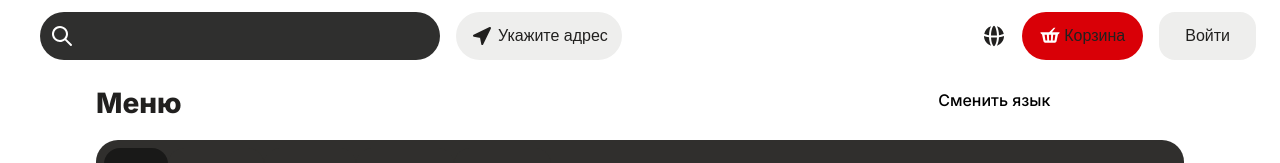
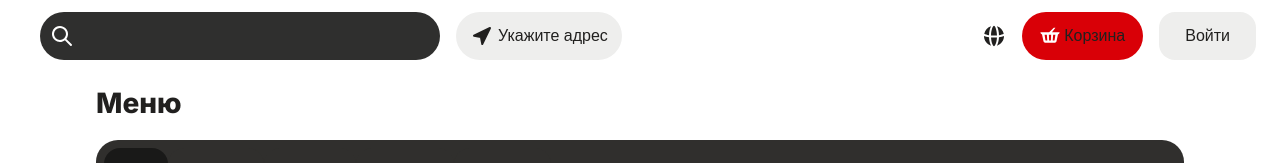
Before and after one commit to RaiseOnce/my-cafe, a Next.js app: page / in a window 1280 px wide. Shown: the top 163 px of the page. Built offline with nearby package versions, Linux system fonts and the light colour scheme.

Commit message:
popup is done

```diff
--- /dev/null
+++ b/src/assets/Popup.tsx
@@ -0,0 +1,16 @@
+import React from 'react'
+
+type Props = React.SVGProps<SVGSVGElement> & {
+  className?: string
+}
+
+export const Popup = ({ className }: Props) => (
+  <svg
+    width="24"
+    height="8"
+    xmlns="http://www.w3.org/2000/svg"
+    className={className}
+  >
+    <path d="M12 0L11.5777 0.844584C11.3258 1.34844 11.1998 1.60037 11.0728 1.82886C9.04687 5.47468 5.27311 7.80699 1.10615 7.98862C0.844995 8 0.56333 8 0 8L24 8C23.4367 8 23.155 8 22.8938 7.98862C18.7269 7.80699 14.9531 5.47468 12.9272 1.82886C12.8002 1.60038 12.6742 1.34846 12.4223 0.844643L12.4223 0.844584L12 0Z"></path>
+  </svg>
+)
--- a/src/components/Header/Header.module.scss
+++ b/src/components/Header/Header.module.scss
@@ -145,6 +145,11 @@
 
 .langWrapper {
   position: relative;
+  display: inline-block;
+}
+
+.langWrapper:hover .popupWrapper {
+  opacity: 1;
 }
 
 .langBtn {
@@ -162,7 +167,7 @@
   }
 }
 
-.hint {
+.popupWrapper {
   position: absolute;
   width: max-content;
   padding: 16px;
@@ -170,24 +175,25 @@
   left: 50%;
   transform: translateX(-50%);
   background-color: #fff;
-  color: #000;
   border-radius: 16px;
+  white-space: nowrap;
+  opacity: 0;
+  pointer-events: none;
+  transition: opacity 0.3s ease;
+}
+
+.popupText {
   font-size: 16px;
   font-weight: 500;
+  color: #000;
 }
 
-.hint::before {
-  content: '';
+.popupSvg {
   position: absolute;
-  top: 0;
   left: 50%;
-  width: 0;
-  height: 0;
-  border: 8px solid transparent;
-  border-bottom-color: #fff;
-  border-top: 0;
-  margin-left: -8px;
-  margin-top: -8px;
+  bottom: 100%;
+  transform: translateX(-50%);
+  fill: #ffffff;
 }
 
 .cartBtn {
--- a/src/components/Header/Header.tsx
+++ b/src/components/Header/Header.tsx
@@ -10,6 +10,7 @@ import { Location } from '@/assets/Location'
 import { Time } from '@/assets/Time'
 import { Navigator } from '@/assets/Navigator'
 import { Basket } from '@/assets/Basket'
+import { Popup } from '@/assets/Popup'
 type Props = {}
 
 export default function Header({}: Props) {
@@ -54,7 +55,10 @@ export default function Header({}: Props) {
             <Button className={styles.langBtn}>
               <Globe />
             </Button>
-            <div className={styles.hint}>Сменить язык</div>
+            <div className={styles.popupWrapper}>
+              <div className={styles.popupText}>Сменить язык</div>
+              <Popup className={styles.popupSvg} />
+            </div>
           </div>
           <Button className={styles.cartBtn}>
             <Basket className={styles.cartSvg} />
```
